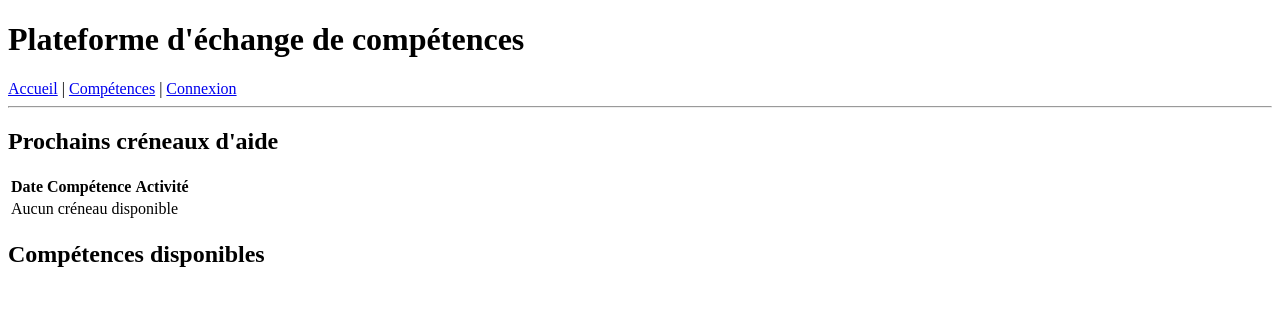
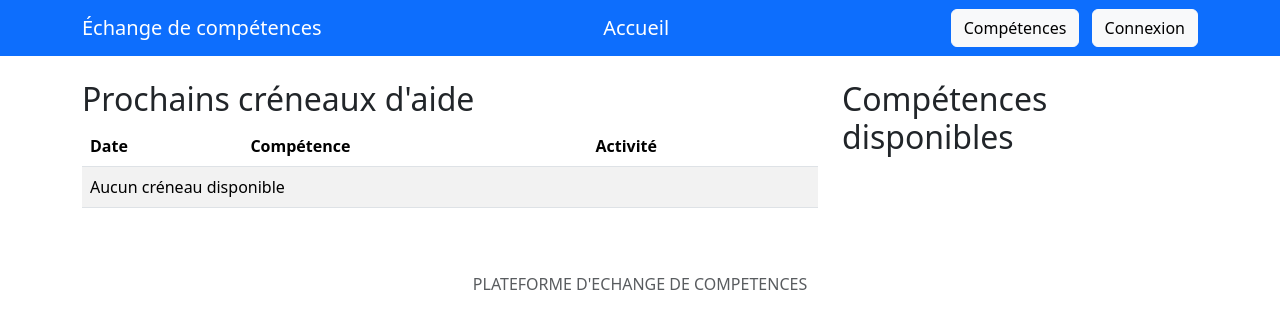
Before and after one commit to Jeandioubate/Skills_sharing, a Django app: page /app/ in a window 1280 px wide. Shown: the top 329 px of the page. Run offline with Django 5.2, Linux system fonts and the light colour scheme; data that the repository does not hold is empty.

Commit message:
Modif du fichier base.html

```diff
--- a/echange_competences/templates/base.html
+++ b/echange_competences/templates/base.html
@@ -1,48 +1,81 @@
 
 <!DOCTYPE html>
-<html>
+<html lang="fr">
 
 <head>
+    <meta charset="UTF-8">
     <title>Échange de compétences</title>
+
+    <link href="https://cdn.jsdelivr.net/npm/bootstrap@5.3.2/dist/css/bootstrap.min.css" rel="stylesheet">
 </head>
 
 <body>
 
-<h1>Plateforme d'échange de compétences</h1>
+<nav class="navbar navbar-expand-lg navbar-dark bg-primary">
+<div class="container">
 
-<nav>
+<a class="navbar-brand" href="{% url 'app:home' %}">
+Échange de compétences
 
-<a href="{% url 'app:home' %}">Accueil</a> |
+</a>
 
-<a href="{% url 'app:skills_list' %}">Compétences</a> |
+<a class="navbar-brand" href="{% url 'app:home' %}">
+Accueil
+
+</a>
+
+<div>
+
+<a class="btn btn-light me-2" href="{% url 'app:skills_list' %}">
+Compétences
+</a>
 
 {% if user.is_authenticated %}
 
-<a href="{% url 'app:my_skills' %}">Mes compétences</a> |
+<a class="btn btn-light me-2" href="{% url 'app:my_skills' %}">
+Mes compétences
+</a>
 
-<a href="{% url 'app:create_request' %}">Demander de l'aide</a> |
+<a class="btn btn-light me-2" href="{% url 'app:create_request' %}">
+Demander de l'aide
+</a>
 
-<a href="{% url 'app:request_available' %}">Demandes disponibles</a> |
+<a class="btn btn-light me-2" href="{% url 'app:request_available' %}">
+Demandes disponibles
+</a>
 
-<form action="{% url 'logout' %}" method="post" style="display:inline;">
-    {% csrf_token %}
-    <button type="submit">Déconnexion</button>
+<form action="{% url 'logout' %}" method="post" class="d-inline">
+{% csrf_token %}
+<button class="btn btn-danger">Déconnexion</button>
 </form>
 
 {% else %}
 
-<a href="{% url 'login' %}">Connexion</a>
+<a class="btn btn-light" href="{% url 'login' %}">
+Connexion
+</a>
 
 {% endif %}
 
+</div>
+
+</div>
 </nav>
 
-<hr>
+
+<div class="container mt-4">
 
 {% block content %}
 
 {% endblock %}
 
+</div>
+
+<footer class="text-center mt-5 mb-3 text-muted">
+PLATEFORME D'ECHANGE DE COMPETENCES
+</footer>
+
+<script src="https://cdn.jsdelivr.net/npm/bootstrap@5.3.2/dist/js/bootstrap.bundle.min.js"></script>
+
 </body>
-
 </html>
```
